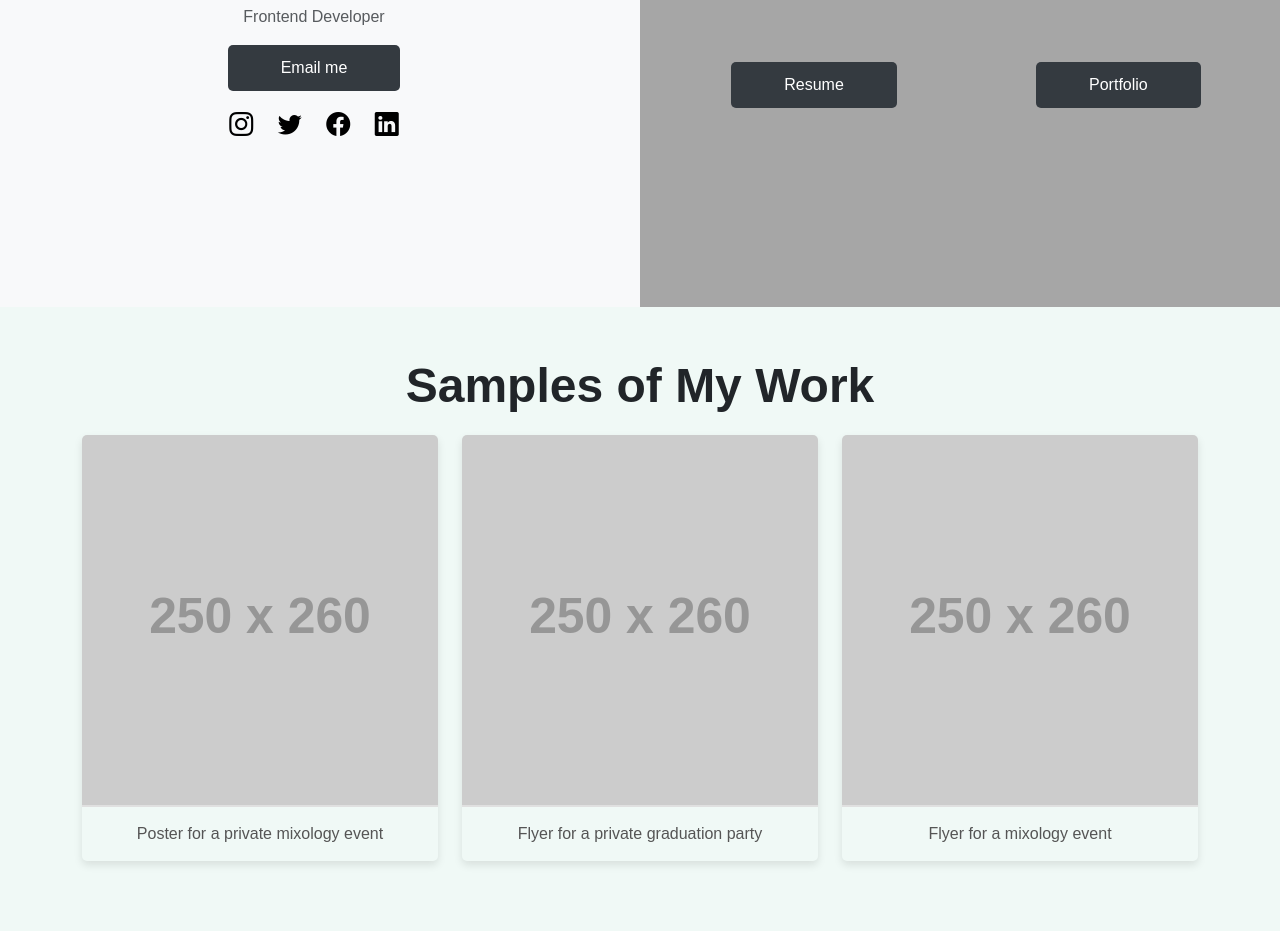
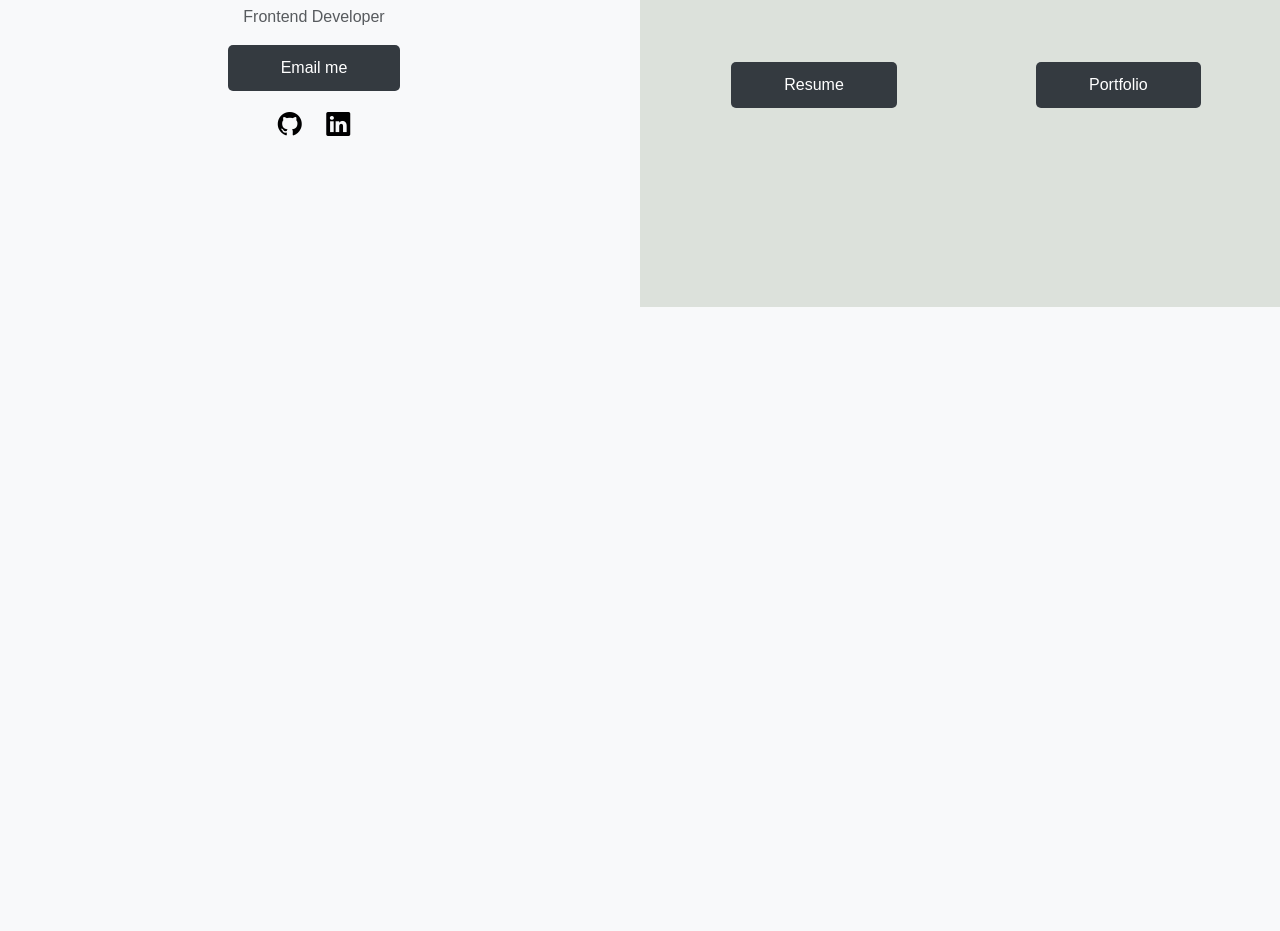
Before and after one commit to AyaFikry33/Portfolio, a website: page index.html in a window 1280 px wide. Shown: the part 493-1424 px from the top of the page. After the commit the page ends 800 px from the top, so only its background shows below. Drawn offline with nearby package versions, Linux system fonts and the light colour scheme; placeholder pictures from the web are drawn by us.

Commit message:
remove work section

```diff
--- a/assets/style.css
+++ b/assets/style.css
@@ -13,7 +13,6 @@ body {
     height: 100vh;
     display: flex;
     justify-content: center;
-    /* align-items: center; */
 }
 
 .card {
@@ -21,7 +20,7 @@ body {
 }
 
 .about-me-section {
-    background-color: #a6a6a6;
+    background-color: #dce1db;
     color: white;
     padding: 7%;
 }
@@ -57,7 +56,6 @@ body {
 .btn-custom {
     background-color: #343a40;
     color: white;
-    padding: 10px 20px;
     border-radius: 5px;
     transition: transform 0.3s ease-in-out;
     padding: 10px 52px;
@@ -68,36 +66,3 @@ body {
     background-color: #212529;
     color: white;
 }
-
-
-.work-section {
-    padding: 50px 0;
-    background-color: #f0f9f6;
-    text-align: center;
-}
-
-.work-title {
-    font-size: 3rem;
-    font-weight: bold;
-    margin-bottom: 20px;
-}
-
-.portfolio-item {
-    margin-bottom: 20px;
-    box-shadow: 0 4px 8px rgba(0, 0, 0, 0.1);
-    border-radius: 5px;
-    overflow: hidden;
-}
-
-.portfolio-item img {
-    width: 100%;
-    height: auto;
-    border-bottom: 2px solid #e0e0e0;
-}
-
-.portfolio-caption {
-    padding: 15px;
-    font-size: 1rem;
-    font-weight: 500;
-    color: #555;
-}
--- a/index.html
+++ b/index.html
@@ -9,19 +9,16 @@
   <title>Portfolio</title>
 </head>
 <body>
-
   <div class="portfolio-section">
     <div class="row">
       <div class="col-md-6 d-flex flex-column align-items-center text-center justify-content-center">
-        <img src="assets/images/Aya-profile.jpg" alt="Profile Image" class="profile-image mb-3">
+        <img src="assets/images/Aya-profile.jpg" alt="Aya-profile" class="profile-image mb-3">
         <h1 class="fw-bold">Aya Fikry</h1>
         <h4 class="fw-bold">(she/her)</h4>
         <p class="text-muted">Frontend Developer</p>
         <a href="mailto:ayafikry33@gmail.com" class="btn btn-custom pop-on-hover">Email me</a>
         <div class="social-icons mt-3">
-          <a href="#"><i class="bi bi-instagram"></i></a>
-          <a href="#"><i class="bi bi-twitter"></i></a>
-          <a href="#"><i class="bi bi-facebook"></i></a>
+          <a href="https://github.com/AyaFikry33/"><i class="bi bi-github"></i></a>
           <a href="https://www.linkedin.com/in/ayafikry33/"><i class="bi bi-linkedin"></i></a>
         </div>
       </div>
@@ -29,9 +26,9 @@
       <div class="col-md-6 about-me-section d-flex flex-column justify-content-center">
         <h3 class="title">About Me</h3>
         <p>
-            Hi, I'm Aya Fikry, a Frontend Developer with over 3 years of experience specializing in Angular and modern web technologies.
-            I've worked on government and commercial projects across Egypt, the UAE, and France, delivering scalable, efficient web applications.
-            I'm passionate about building great user experiences and continuously learning to improve my skills.
+          Hi, I'm Aya Fikry, a Frontend Developer with over 3 years of experience specializing in Angular and modern web technologies.
+          I've worked on government and commercial projects across Egypt, the UAE, and France, delivering scalable, efficient web applications.
+          I'm passionate about building great user experiences and continuously learning to improve my skills.
         </p>
         <div class="d-flex justify-content-between btn-container">
           <a href="assets/images/Aya-Frontend-Developer.pdf" class="btn btn-custom pop-on-hover me-2" download="Aya-Frontend-Developer.pdf">Resume</a>
@@ -41,45 +38,7 @@
     </div>
   </div>
 
-      <!-- Portfolio Section -->
-      <section class="work-section">
-        <div class="container">
-            <h2 class="work-title">Samples of My Work</h2>
 
-            <!-- Portfolio Items Row -->
-            <div class="row justify-content-center">
-                <!-- Portfolio Item 1 -->
-                <div class="col-md-4">
-                    <div class="portfolio-item">
-                        <img src="https://via.placeholder.com/250x260" alt="Poster for a private mixology event">
-                        <div class="portfolio-caption">
-                            Poster for a private mixology event
-                        </div>
-                    </div>
-                </div>
-
-                <!-- Portfolio Item 2 -->
-                <div class="col-md-4">
-                    <div class="portfolio-item">
-                        <img src="https://via.placeholder.com/250x260" alt="Flyer for a private graduation party">
-                        <div class="portfolio-caption">
-                            Flyer for a private graduation party
-                        </div>
-                    </div>
-                </div>
-
-                <!-- Portfolio Item 3 -->
-                <div class="col-md-4">
-                    <div class="portfolio-item">
-                        <img src="https://via.placeholder.com/250x260" alt="Flyer for a mixology event">
-                        <div class="portfolio-caption">
-                            Flyer for a mixology event
-                        </div>
-                    </div>
-                </div>
-            </div>
-        </div>
-    </section>
   <script src="node_modules/@popperjs/core/dist/umd/popper-base.min.js"></script>
   <script src="node_modules/bootstrap/dist/js/bootstrap.min.js"></script>
 </body>
```
